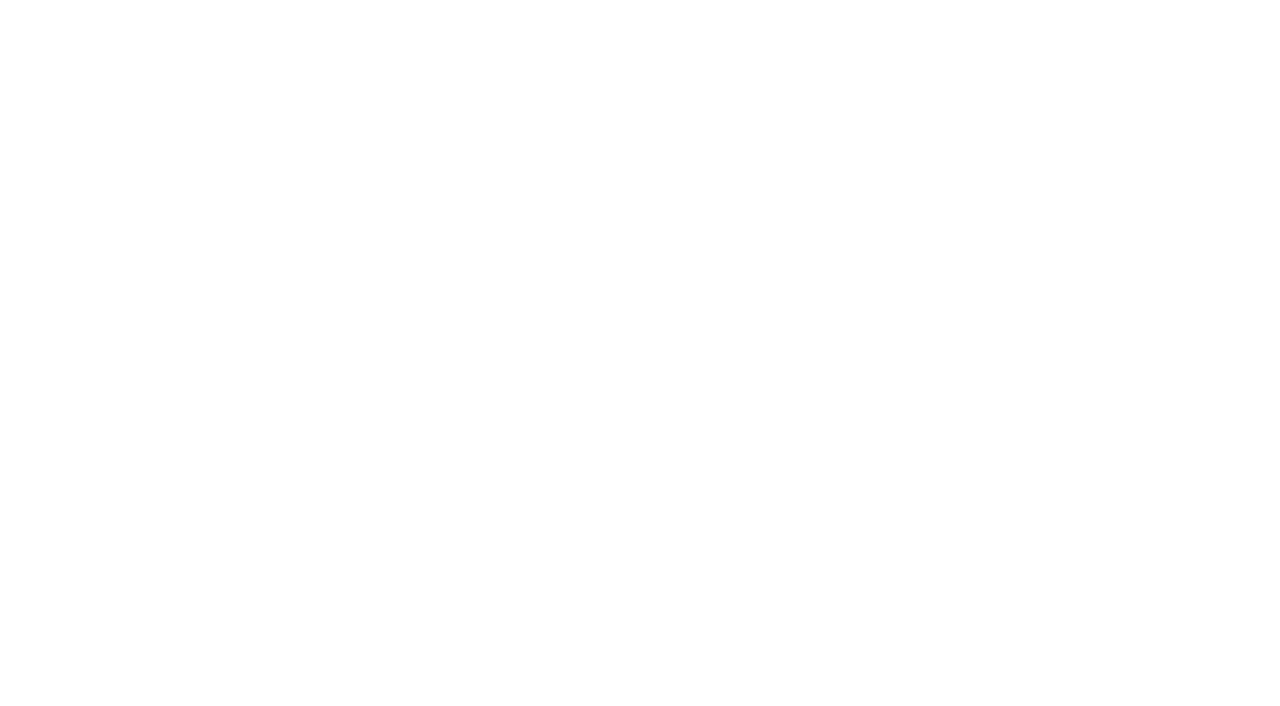
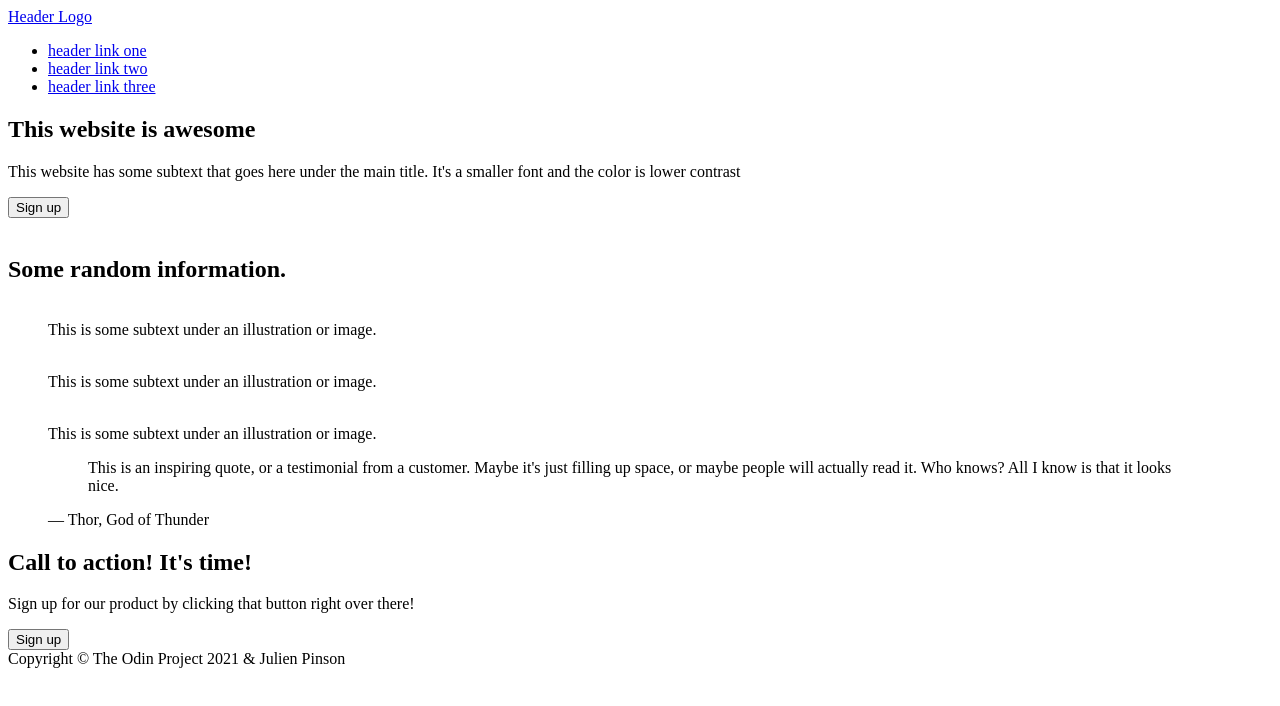
Before and after one commit to PinsonJulien/odin-landing-page, a plain HTML site: page index.html in a window 1280 px wide. Drawn offline with Linux system fonts and the light colour scheme.

Commit message:
Creating all HTML elements

```diff
--- a/index.html
+++ b/index.html
@@ -7,5 +7,96 @@
   </head>
 
   <body>
+    <header id="navbar">
+      <div>
+        <a id="header-logo" href="/">
+          Header Logo
+        </a>
+      </div>
+
+      <nav>
+        <ul>
+          <li><a href="#">header link one</a></li>
+          <li><a href="#">header link two</a></li>
+          <li><a href="#">header link three</a></li>
+        </ul>
+      </nav>
+    </header>
+
+    <main>
+      <section id="intro">
+        <div>
+          <h1>
+            This website is awesome
+          </h1>
+          <p>
+            This website has some subtext that goes here under the main title. It's a smaller font and the color is lower contrast
+          </p>
+          <button>
+            Sign up
+          </button>
+        </div>
+
+        <div>
+          <img src="#" alt="">
+        </div>
+
+      </section>
+
+      <section id="random-information">
+        <h2>
+          Some random information.
+        </h2>
+        <div>
+          <figure>
+            <img src="#" alt="">
+            <figcaption>
+              This is some subtext under an illustration or image.
+            </figcaption>
+          </figure>
+          <figure>
+            <img src="#" alt="">
+            <figcaption>
+              This is some subtext under an illustration or image.
+            </figcaption>
+          </figure>
+          <figure>
+            <img src="#" alt="">
+            <figcaption>
+              This is some subtext under an illustration or image.
+            </figcaption>
+          </figure>
+        </div>
+
+      </section>
+
+      <section id="quote">
+        <figure>
+          <blockquote>
+            This is an inspiring quote, or a testimonial from a customer.
+            Maybe it's just filling up space, or maybe people
+            will actually read it.
+            Who knows?
+            All I know is that it looks nice.
+          </blockquote>
+          <figcaption>
+            &mdash; Thor, God of Thunder
+          </figcaption>
+        </figure>
+      </section>
+
+      <section id="call-to-action">
+        <h2>Call to action! It's time!</h2>
+        <p>
+          Sign up for our product by clicking that button right over there!
+        </p>
+        <button>Sign up</button>
+      </section>
+    </main>
+
+    <footer>
+      Copyright © The Odin Project 2021 & Julien Pinson
+    </footer>
+
   </body>
 </html>
```
